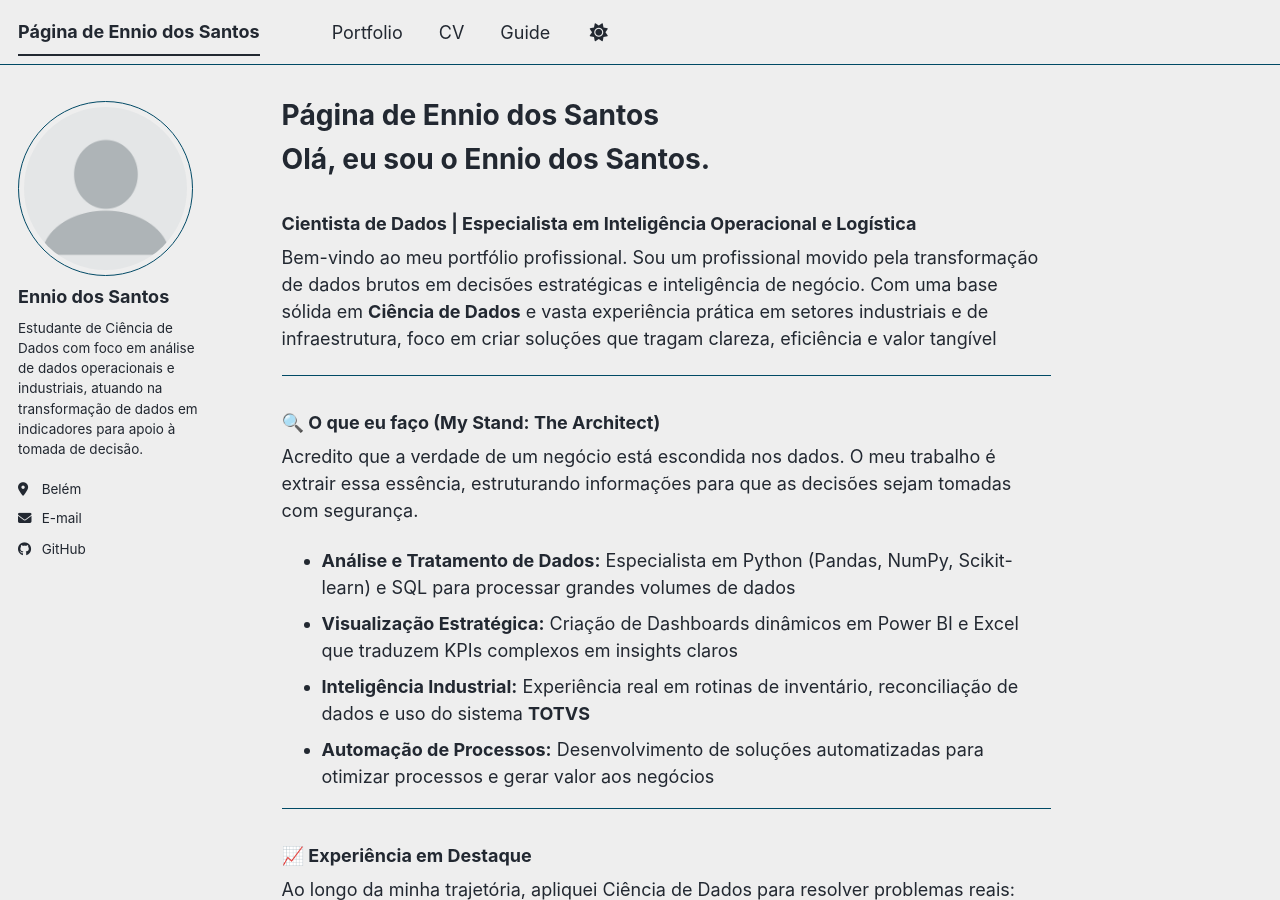
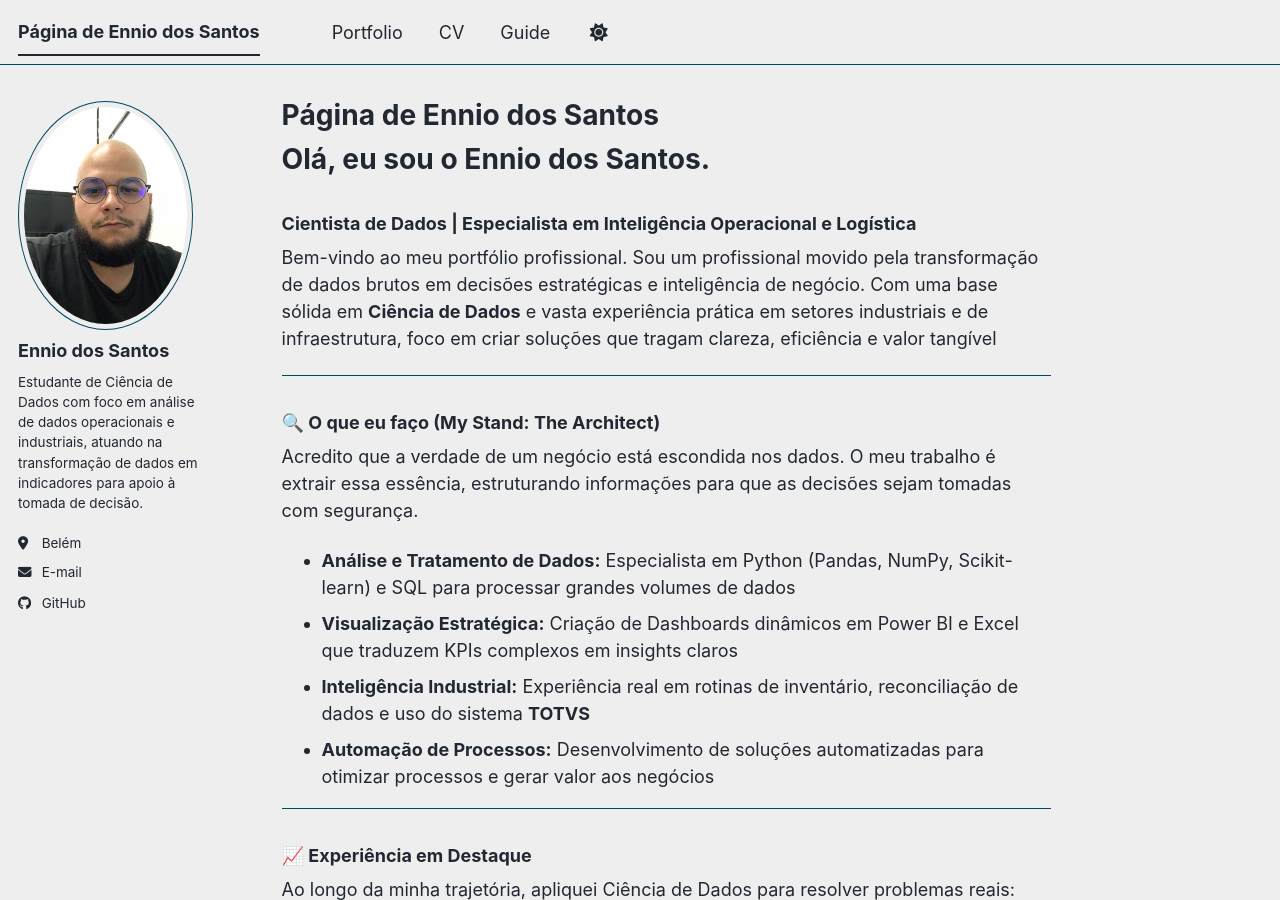
Before and after one commit to EnniodosSantos/enniobernardo.github.io, a Jekyll site: the page built from _pages/about.md, in a window 1280 px wide and 900 px high. Built offline with Jekyll 4.4.1, drawn with Linux system fonts in a browser that asks for light colours; a script bundle is joined from its source files by our own code; library files that are not in the unit come from our copies.

Commit message:
Update _config.yml

```diff
--- a/_config.yml
+++ b/_config.yml
@@ -23,7 +23,7 @@ repository               : "academicpages/academicpages.github.io"
 #               Additional customization can be done by editing /_includes/author-profile.html
 author:
   # Biographic information
-  avatar           : "profile.png"
+  avatar           : "profileimage2.jpeg"
   name             : "Ennio dos Santos"
   pronouns         : # example: "she/her"
   bio              : "Estudante de Ciência de Dados com foco em análise de dados operacionais e industriais, atuando na transformação de dados em indicadores para apoio à tomada de decisão."
```
